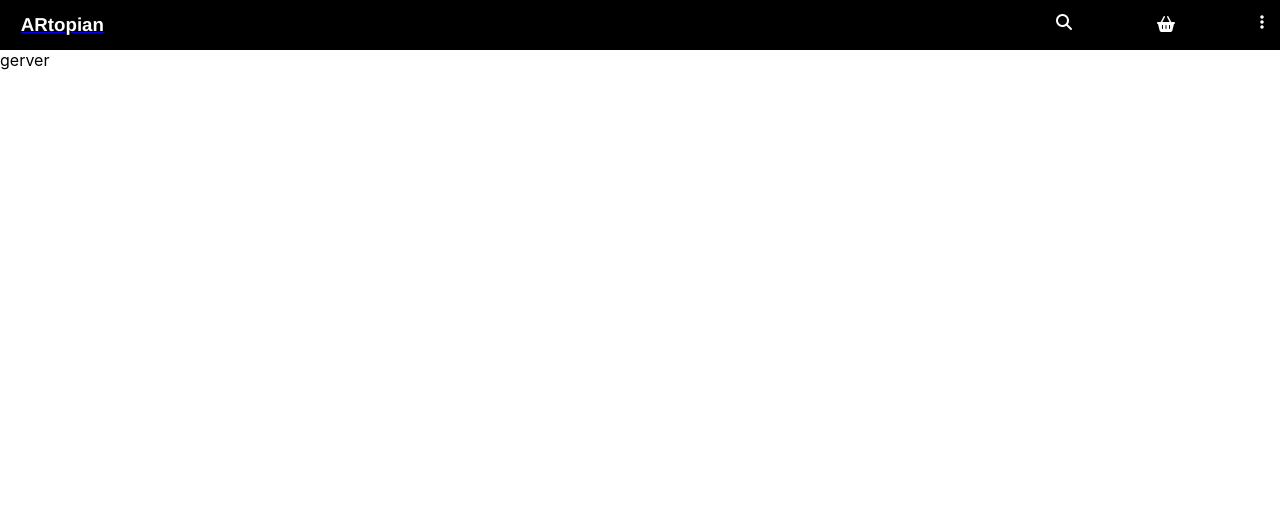
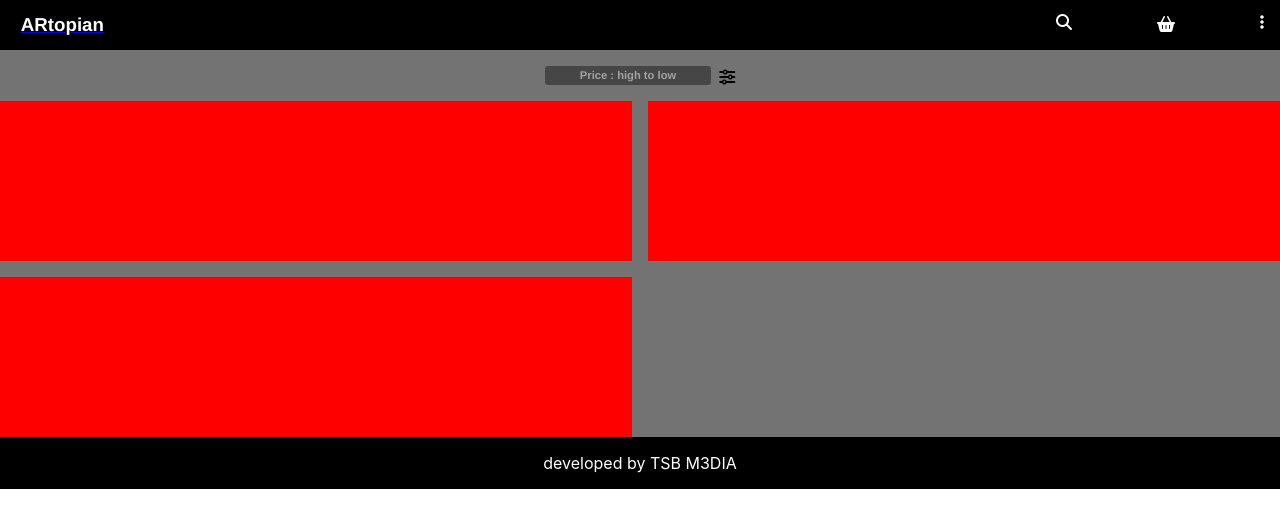
Before and after one commit to TSB1999/ar-topian, a React (Create React App) app: page /shop in a window 1280 px wide. Shown: the top 528 px of the page. Built offline with nearby package versions, Linux system fonts and the light colour scheme.

Commit message:
feature : shop componeents rendered

```diff
--- a/src/3.pages/shop/index.tsx
+++ b/src/3.pages/shop/index.tsx
@@ -1,5 +1,37 @@
 import React from "react";
+import Flex from "../../5.elements/0.atoms/containers/flex";
+import Grid from "../../5.elements/0.atoms/containers/grid";
+import Sort from "../../5.elements/1.molecules/query-filter";
 
 export default function Shop() {
-  return <div>gerver</div>;
+  return (
+    <div className="shop">
+      <div
+        style={{
+          marginTop: "1rem",
+          marginBottom: "1rem",
+        }}
+      >
+        <Sort setting="high to low" />
+      </div>
+
+      <Grid noOfColumns={2} gridGap="1rem">
+        <div
+          style={{ height: "20vh", width: "100%", backgroundColor: "red" }}
+        ></div>
+        <div
+          style={{ height: "20vh", width: "100%", backgroundColor: "red" }}
+        ></div>
+        <div
+          style={{ height: "20vh", width: "100%", backgroundColor: "red" }}
+        ></div>
+      </Grid>
+
+      <Flex flexDirection="column" backgroundColor="#000" color="#fff">
+        <div className="shop__footer">
+          <div>developed by TSB M3DIA</div>
+        </div>
+      </Flex>
+    </div>
+  );
 }
--- a/src/5.elements/0.atoms/containers/grid/index.tsx
+++ b/src/5.elements/0.atoms/containers/grid/index.tsx
@@ -9,6 +9,7 @@ export interface GridProps {
   alignItems?: string;
   noOfColumns?: number;
   noOfRows?: number;
+  gridGap?: string;
 }
 
 export const GridContainer: React.FC<GridProps> = ({
@@ -21,6 +22,7 @@ export const GridContainer: React.FC<GridProps> = ({
   children,
   noOfColumns,
   noOfRows,
+  gridGap,
   ...props
 }) => {
   return (
@@ -34,6 +36,7 @@ export const GridContainer: React.FC<GridProps> = ({
         gridTemplateRows: `repeat(${noOfRows}, 1fr)`,
         backgroundColor,
         padding,
+        gridGap,
       }}
     >
       {children}
```
